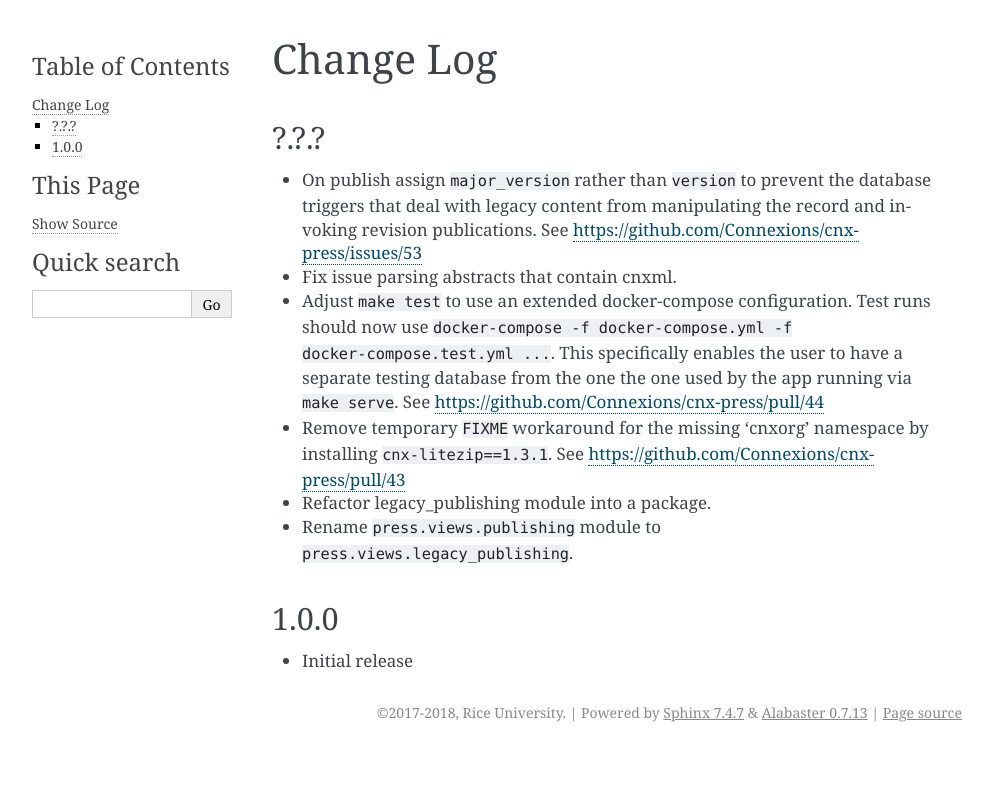
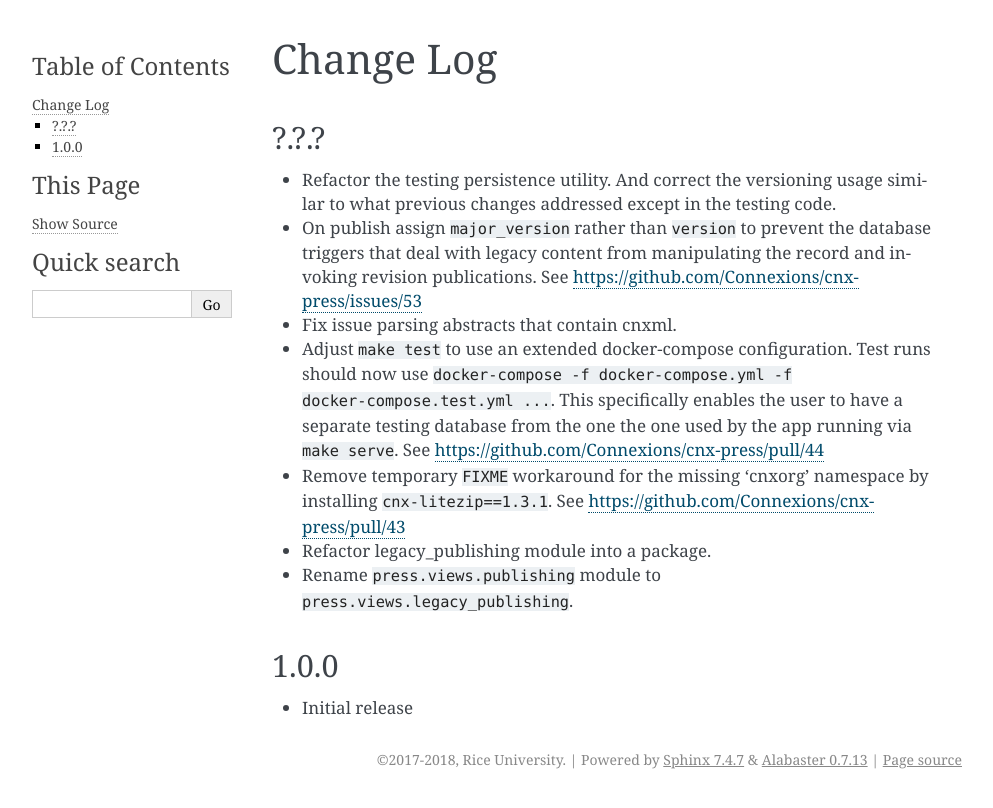
Before and after one commit to openstax/cnx-press, a Sphinx documentation site: the page built from docs/source/changes.rst, in a window 1280 px wide. Shown: the top 808 px of the page, without its empty margins (148-1141 px from the left). Built offline with Sphinx 7.4.7, drawn with Linux system fonts in a browser that asks for light colours.

Commit message:
Update changelog for testing utility changes

```diff
--- a/docs/source/changes.rst
+++ b/docs/source/changes.rst
@@ -5,6 +5,8 @@ Change Log
 ?.?.?
 -----
 
+- Refactor the testing persistence utility. And correct the versioning usage
+  similar to what previous changes addressed except in the testing code.
 - On publish assign ``major_version`` rather than ``version`` to prevent
   the database triggers that deal with legacy content from manipulating
   the record and invoking revision publications.
```
